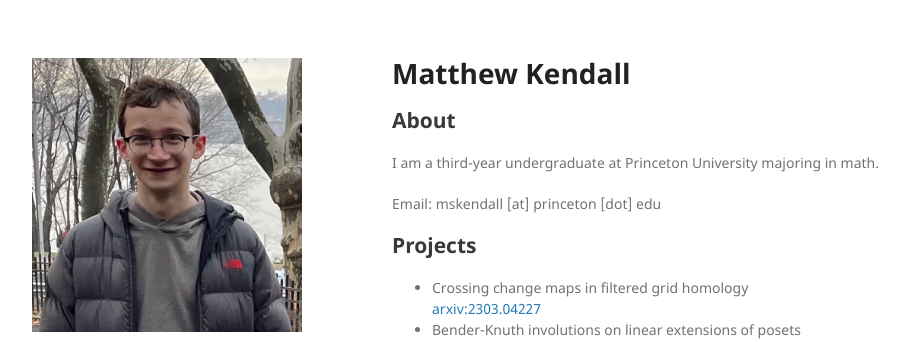
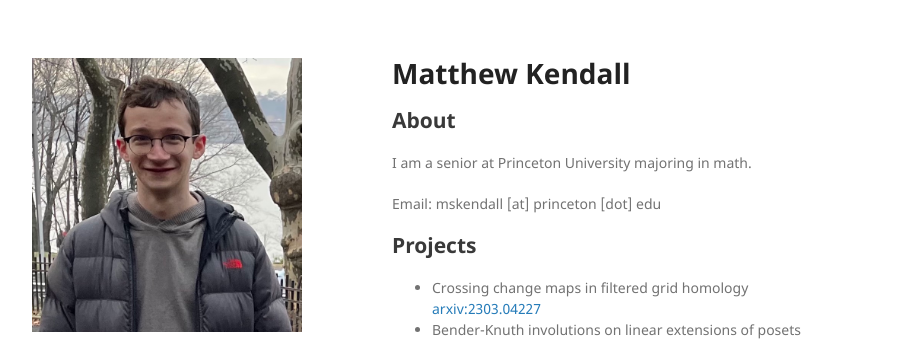
Before and after one commit to matthewkendall/matthewkendall.github.io, a Jekyll site: the page built from index.md, in a window 1280 px wide. Shown: the top 342 px of the page, without its empty margins (178-1087 px from the left). Built offline with Jekyll 4.4.1, drawn with Linux system fonts in a browser that asks for light colours; our own code applies the rules of GitHub Pages for plain Markdown files; the repository's description, which GitHub fills in, is left out.

Commit message:
Update index.md

```diff
--- a/index.md
+++ b/index.md
@@ -1,7 +1,7 @@
 # Matthew Kendall
 
 ## About
-I am a third-year undergraduate at Princeton University majoring in math.
+I am a senior at Princeton University majoring in math.
 
 Email: mskendall [at] princeton [dot] edu
 
```
